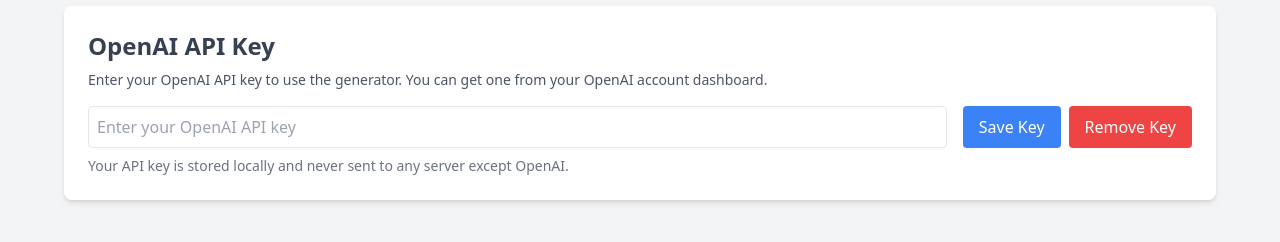
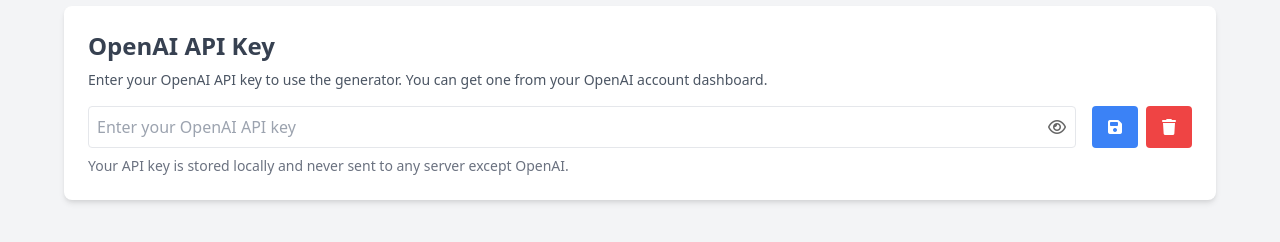
Before and after one commit to mrtoronto/cover-letter-generator, a plain HTML site: page index.html in a window 1280 px wide. Shown: the part 90-332 px from the top of the page. Drawn offline with nearby package versions, Linux system fonts and the light colour scheme.

Commit message:
feat: add show/hide API key toggle with eye icon

```diff
--- a/app.js
+++ b/app.js
@@ -40,6 +40,22 @@ Flagship Pioneering is a biotechnology company that invents and builds platform
     - Synergy
     - Tenure`
 };
+
+// Function to toggle API key visibility
+function toggleApiKeyVisibility() {
+    const apiKeyInput = document.getElementById('apiKey');
+    const eyeIcon = document.querySelector('.show-hide-btn i');
+
+    if (apiKeyInput.type === 'password') {
+        apiKeyInput.type = 'text';
+        eyeIcon.classList.remove('fa-eye');
+        eyeIcon.classList.add('fa-eye-slash');
+    } else {
+        apiKeyInput.type = 'password';
+        eyeIcon.classList.remove('fa-eye-slash');
+        eyeIcon.classList.add('fa-eye');
+    }
+}
 
 // Load saved data on page load
 document.addEventListener('DOMContentLoaded', () => {
--- a/index.html
+++ b/index.html
@@ -5,6 +5,7 @@
     <meta name="viewport" content="width=device-width, initial-scale=1.0">
     <title>Cover Letter Generator</title>
     <link href="https://cdn.jsdelivr.net/npm/tailwindcss@2.2.19/dist/tailwind.min.css" rel="stylesheet">
+    <link href="https://cdnjs.cloudflare.com/ajax/libs/font-awesome/6.5.1/css/all.min.css" rel="stylesheet">
     <style>
         .min-h-screen {
             min-height: 100vh;
@@ -15,6 +16,22 @@
         textarea {
             resize: none;
             height: 100%;
+        }
+        .api-key-container {
+            position: relative;
+        }
+        .show-hide-btn {
+            position: absolute;
+            right: 10px;
+            top: 50%;
+            transform: translateY(-50%);
+            background: none;
+            border: none;
+            color: #666;
+            cursor: pointer;
+        }
+        .show-hide-btn:hover {
+            color: #333;
         }
     </style>
 </head>
@@ -28,16 +45,21 @@
                 <h2 class="text-2xl font-semibold text-gray-700 mb-2">OpenAI API Key</h2>
                 <p class="text-sm text-gray-600 mb-4">Enter your OpenAI API key to use the generator. You can get one from your OpenAI account dashboard.</p>
                 <div class="flex flex-col sm:flex-row gap-4">
-                    <input type="password" id="apiKey" placeholder="Enter your OpenAI API key"
-                           class="w-full p-2 border rounded">
-                    <div class="flex gap-2 sm:min-w-[200px]">
+                    <div class="api-key-container w-full">
+                        <input type="password" id="apiKey" placeholder="Enter your OpenAI API key"
+                               class="w-full p-2 border rounded">
+                        <button onclick="toggleApiKeyVisibility()" class="show-hide-btn">
+                            <i class="far fa-eye"></i>
+                        </button>
+                    </div>
+                    <div class="flex gap-2 sm:min-w-[120px]">
                         <button onclick="saveApiKey()"
                                 class="flex-1 sm:flex-1 bg-blue-500 text-white px-4 py-2 rounded hover:bg-blue-600 whitespace-nowrap">
-                            Save Key
+                            <i class="fas fa-save"></i>
                         </button>
                         <button onclick="removeApiKey()"
                                 class="flex-1 sm:flex-1 bg-red-500 text-white px-4 py-2 rounded hover:bg-red-600 whitespace-nowrap">
-                            Remove Key
+                            <i class="fas fa-trash"></i>
                         </button>
                     </div>
                 </div>
```
